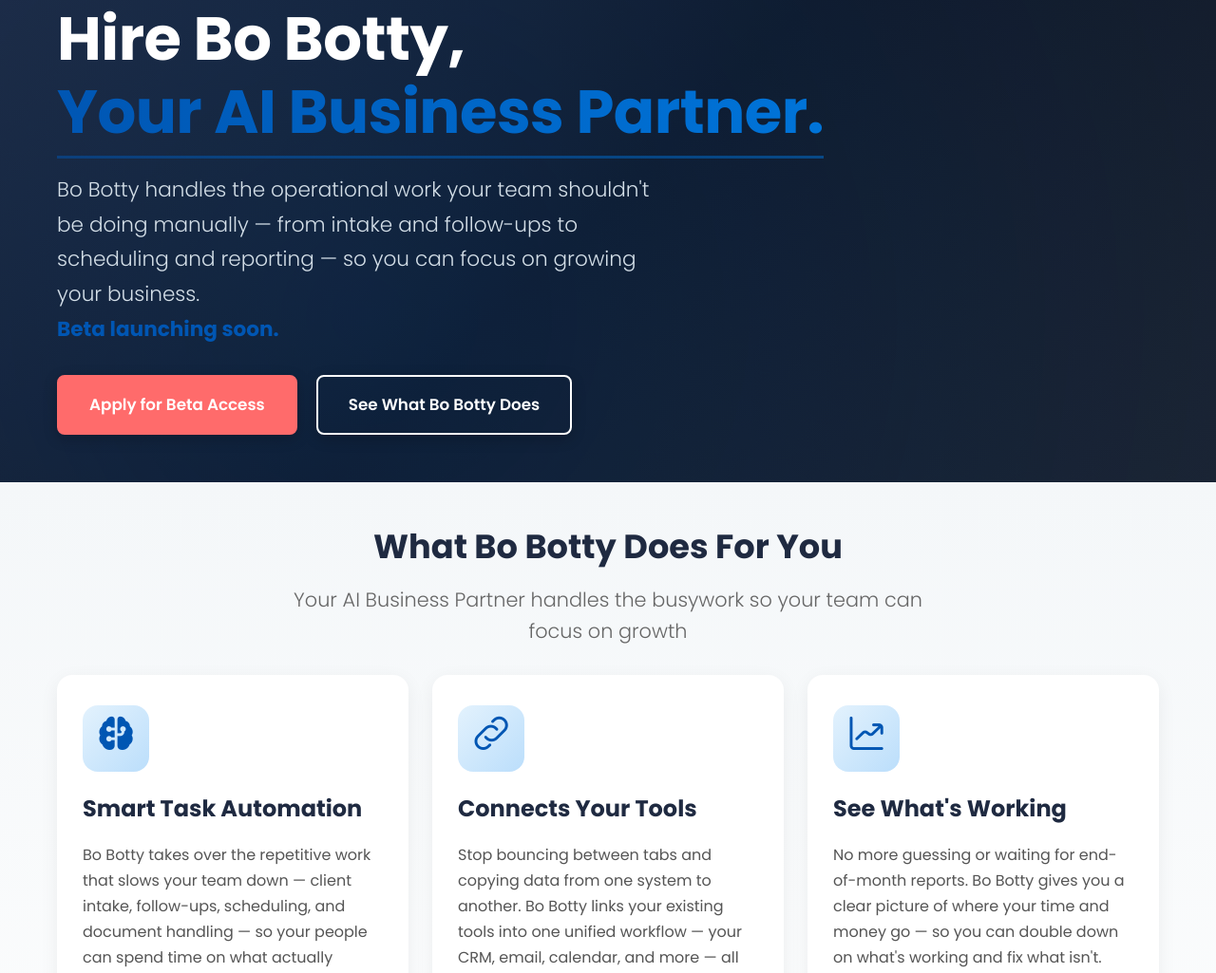
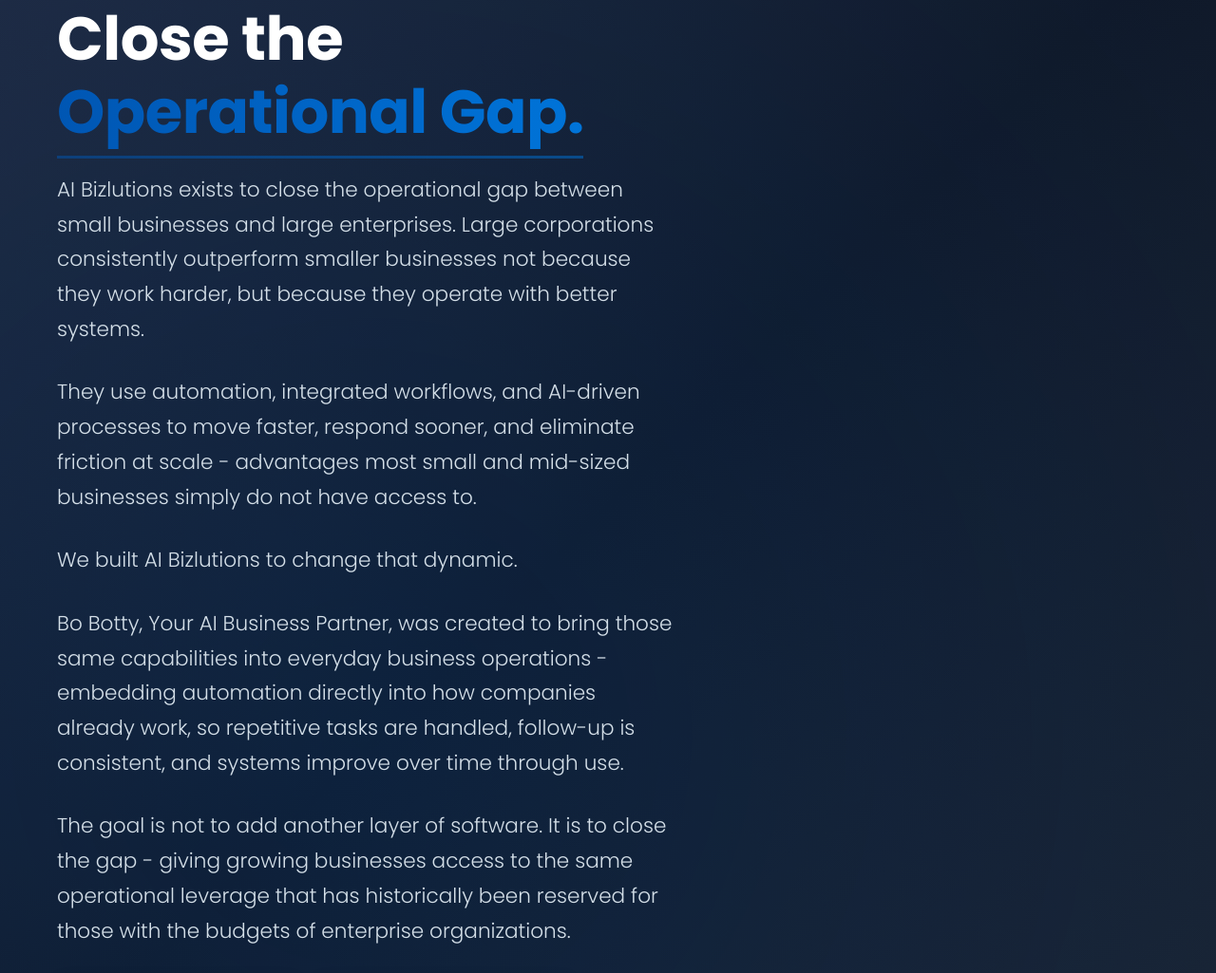
Before and after one commit to coolcourd/aibizlutions.com, a plain HTML site: page index.html in a window 1280 px wide. Shown: the part 279-1304 px from the top of the page at 95% size. Drawn offline with nearby package versions, Linux system fonts and the light colour scheme.

Commit message:
hero section updated

```diff
--- a/index.html
+++ b/index.html
@@ -110,8 +110,12 @@
     <section id="hero" class="hero-section">
         <div class="container">
             <div class="hero-content">
-                <h2 class="animate-on-scroll">Hire Bo Botty,<br><span class="highlight">Your AI Business Partner.</span></h2>
-                <p class="animate-on-scroll delay-1">Bo Botty handles the operational work your team shouldn't be doing manually — from intake and follow-ups to scheduling and reporting — so you can focus on growing your business.<br><strong>Beta launching soon.</strong></p>
+                <h2 class="animate-on-scroll">Close the<br><span class="highlight">Operational Gap.</span></h2>
+                <p class="animate-on-scroll delay-1">AI Bizlutions exists to close the operational gap between small businesses and large enterprises. Large corporations consistently outperform smaller businesses not because they work harder, but because they operate with better systems.</p>
+                <p class="animate-on-scroll delay-1">They use automation, integrated workflows, and AI-driven processes to move faster, respond sooner, and eliminate friction at scale - advantages most small and mid-sized businesses simply do not have access to.</p>
+                <p class="animate-on-scroll delay-1">We built AI Bizlutions to change that dynamic.</p>
+                <p class="animate-on-scroll delay-1">Bo Botty, Your AI Business Partner, was created to bring those same capabilities into everyday business operations - embedding automation directly into how companies already work, so repetitive tasks are handled, follow-up is consistent, and systems improve over time through use.</p>
+                <p class="animate-on-scroll delay-1">The goal is not to add another layer of software. It is to close the gap - giving growing businesses access to the same operational leverage that has historically been reserved for those with the budgets of enterprise organizations.</p>
                 <div class="hero-cta-group animate-on-scroll delay-2">
                     <a href="#contact" class="btn btn-primary">Apply for Beta Access</a>
                     <a href="#services" class="btn btn-secondary">See What Bo Botty Does</a>
```
